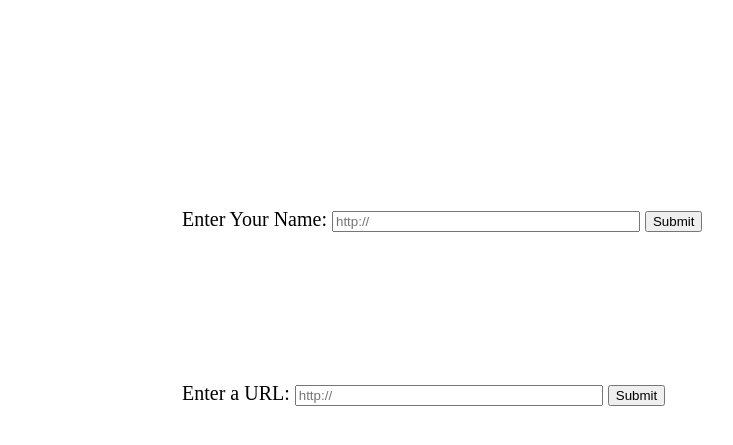
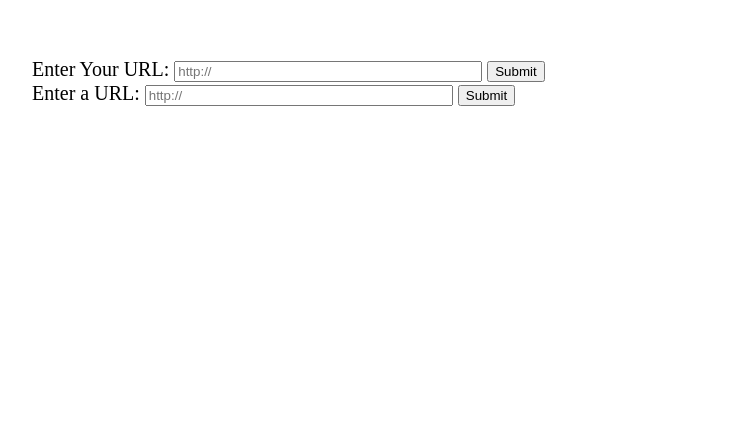
Before and after one commit to viccyc/TinyApp, a Node server app: page /urls/new in a window 1280 px wide. Shown: the top 445 px of the page, without its empty margins (26-759 px from the left). Run offline with Node 20, Linux system fonts and the light colour scheme.

Commit message:
added registration page with GET and POST options

```diff
--- a/express_server.js
+++ b/express_server.js
@@ -15,11 +15,22 @@ app.post("/logout", (req, res) => {
   res.redirect("/urls");
 })
 
+// returns registration page
+app.get("/register", (req, res) => {
+  res.render("urls_register");
+});
+
+// posts registration page
+app.post("/register", (req, res) => {
+  console.log("req.body: ", req.body);
+  res.redirect(`/urls`);
+});
+
 // opens the new url page
 app.get("/urls/new", (req, res) => {
-let templateVars = {
-  username: req.cookies["username"],
-};
+  let templateVars = {
+    username: req.cookies["username"],
+  };
 res.render("urls_new", templateVars);
 });
 
--- a/views/partials/_header.ejs
+++ b/views/partials/_header.ejs
@@ -8,8 +8,8 @@
       <input type="submit" value="Logout">
     </form>
     <% } else { %>
-    <form action="/login" method="POST" style="margin:150px;">
-      <label>Enter Your Name:</label>
+    <form action="/login" method="POST">
+      <label>Enter Your URL:</label>
       <input id="username" type="text" name="username" placeholder="http://" style="width: 300px">
       <input type="submit" value="Submit" name="username">
     </form>
--- a/views/urls_new.ejs
+++ b/views/urls_new.ejs
@@ -3,7 +3,7 @@
   <head></head>
   <body style="font-size:20px; padding:50px;">
     <% include partials/_header %>
-    <form action="/urls" method="POST" style="margin:150px;">
+    <form action="/urls" method="POST">
       <label for="longURL">Enter a URL:</label>
       <input id="longURL" type="text" name="longURL" placeholder="http://" style="width: 300px">
       <input type="submit" value="Submit">
```
Also changed, not shown: views/urls_register.ejs (added, +15 -0 lines).
